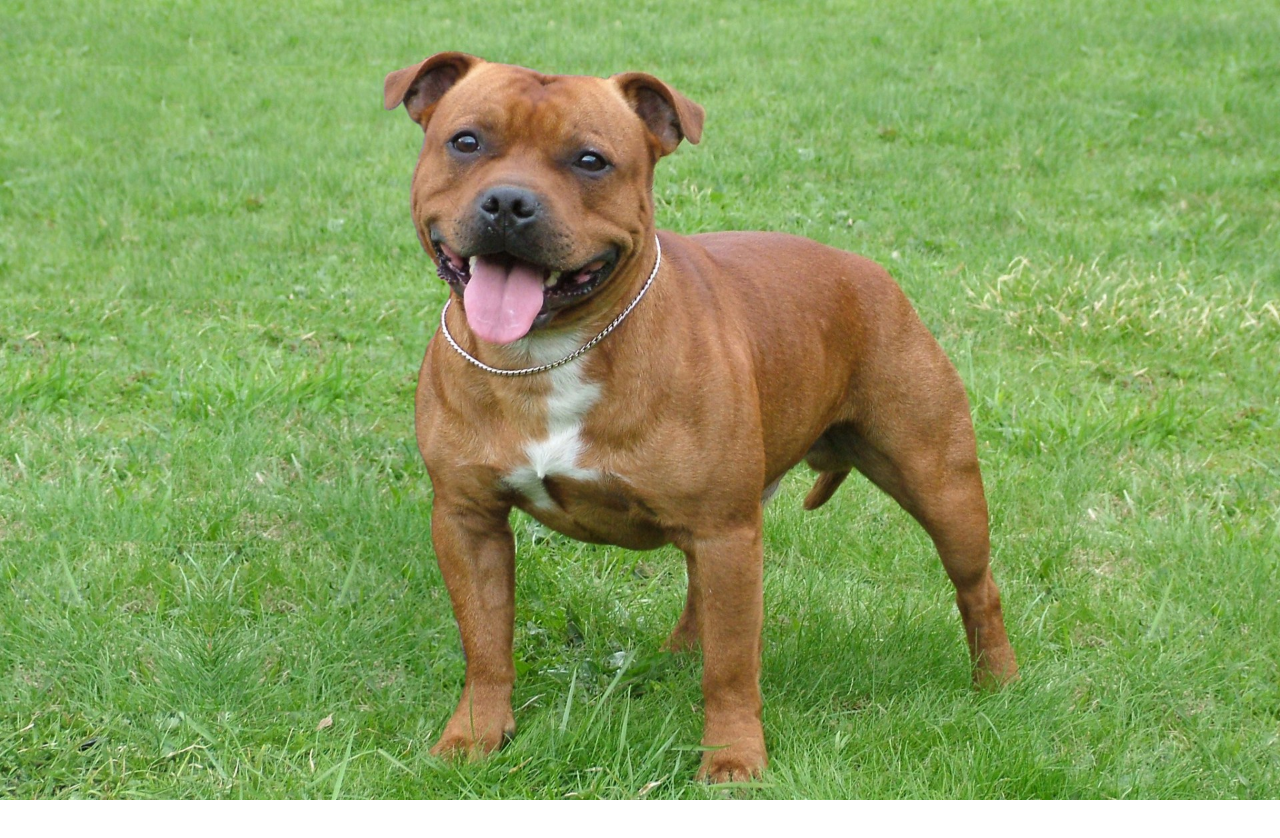
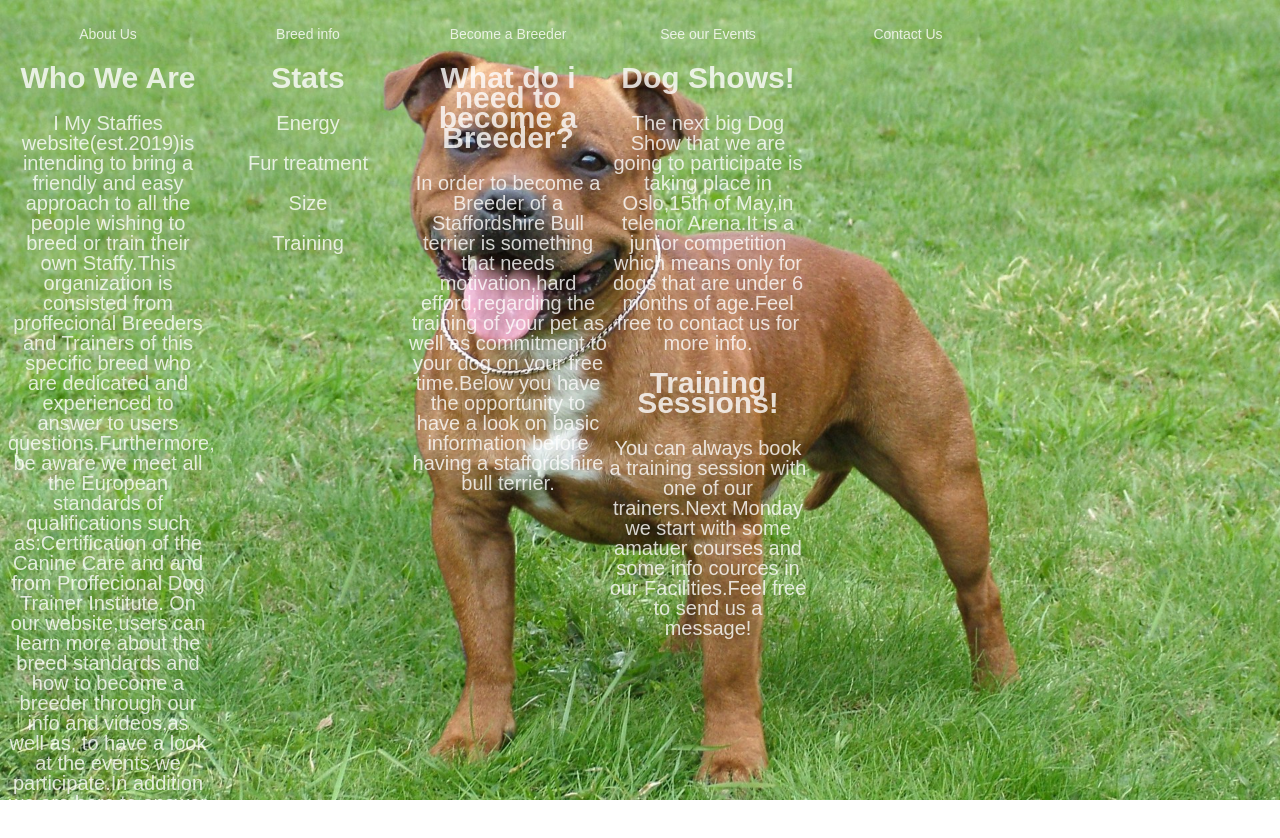
Before and after one commit to Bumper0417/My-first-Milestone-Project, a plain HTML site: page index.html in a window 1280 px wide. Before the commit the page ends 800 px from the top, so only its background shows below. Drawn offline with Linux system fonts and the light colour scheme.

Commit message:
Add modified index.html and style.css

```diff
--- a/index.html
+++ b/index.html
@@ -1,40 +1,43 @@
 <!DOCTYPE html>
 <html>
-    <link href="style.css" rel="stylesheet">
+<head>
+    <title>My Staffordshire Bull Terrier Wbpage</title>
+    <link rel="stylesheet" type="text/css" href="style.css">
+</head>
+<body>
+<nav>
     <ul>
         <li>
-            <a>About Us
+            <a href="#">About Us</a>
               <h1>Who We Are</h1>
               <p>I My Staffies website(est.2019)is intending to bring a friendly and easy approach to all the people wishing to breed or train their own Staffy.This organization is consisted from proffecional Breeders and Trainers of this specific breed who are dedicated and experienced to answer to users questions.Furthermore, be aware we meet all the European standards of qualifications such as:Certification of the Canine Care and and from Proffecional Dog Trainer Institute. On our website,users can learn more about the breed standards and how to become a breeder through our info and videos,as well as, to have a look at the events we participate.In addition we are here to answer all of your questions in the Contact Form, were you are also able to book a place for our events. </p>
-            </a>
         </li>
         <li>
-            <a>Breed info
+            <a href="#">Breed info</a>
               <h1>Stats</h1>
                <p>Energy</p>
                <p>Fur treatment</p>
                <p>Size</p>
                <p>Training</p>
-            </a>
         </li>
         <li>
-            <a>Become a Breeder
+            <a href="#">Become a Breeder</a>
               <h1>What do i need to become a Breeder?</h1>
               <p>In order to become a Breeder of a Staffordshire Bull terrier is something that needs motivation,hard efford,regarding the training of your pet as well as commitment to your dog on your free time.Below you have the opportunity to have a look on basic information before having a staffordshire bull terrier.</p>
               <!-- statistic bar free time-->
               <!-- statistic bar commitment time-->
-            </a>
         </li>
         <li>
-            <a>See our Events
+            <a href="#">See our Events</a>
               <h2>Dog Shows!</h2>
               <p>The next big Dog Show that we are going to participate is taking place in Oslo,15th of May,in telenor Arena.It is a junior competition which means only for dogs that are under 6 months of age.Feel free to contact us for more info.</p>
               <!--video-->
               <h2>Training Sessions!</h2>
               <p>You can always book a training session with one of our trainers.Next Monday we start with some amatuer courses and some info cources in our Facilities.Feel free to send us a message!</p>
               <!--video-->
-            </a>
         </li>
-        <li><a>Contact Us</a></li>
+        <li><a href="#">Contact Us</a></li>
     </ul>
+</nav>
+</body>
 </html>
--- a/style.css
+++ b/style.css
@@ -1,9 +1,31 @@
+*{
+    margin-top: 0;
+    padding: 0;
+}
 body {
     background: url('staffy.jpg') no-repeat;
     background-size: cover;
     font-family: Arial;
     color: white;
 }
+nav{
+    width: 100%;
+    height:60px;
+}
+nav ul{
+    float: left;
+}
+nav ul li{
+    float: left;
+    list-style: none;
+}
+nav ul li a{
+    display: block;
+    font-family:arial;
+    font-size: 14px;
+    padding: 24px 14px;
+}
+
 ul{
     margin: 0px;
     padding: 0px;
```
